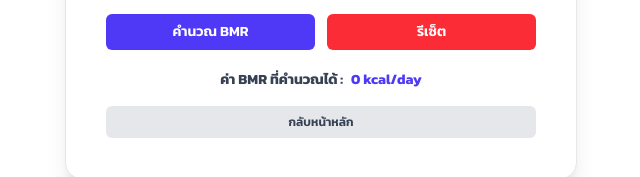
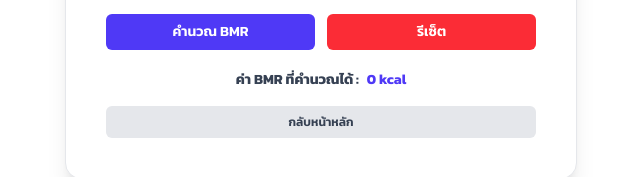
Before and after one commit to aukkapono-rgb/react-calculate-sau-app, a React (Vite) app: page /bmr in a window 1280 px wide. Shown: the part 551-728 px from the top of the page, without its empty margins (319-959 px from the left). Built offline with nearby package versions, Linux system fonts and the light colour scheme; a web font is replaced by a local one.

Commit message:
edit bmr

```diff
--- a/src/pages/Bmr.jsx
+++ b/src/pages/Bmr.jsx
@@ -126,7 +126,7 @@ export default function Bmr() {
         {/* ผลลัพธ์ */}
         <div className="flex justify-center items-center gap-2 mt-5 font-kanit">
           <span className="font-bold text-gray-700 text-sm">ค่า BMR ที่คำนวณได้ :</span>
-          <span className="font-bold text-indigo-600 text-sm">{bmr} kcal/day</span>
+          <span className="font-bold text-indigo-600 text-sm">{bmr} kcal</span>
         </div>
 
         {/* ลิงก์กลับหน้าหลัก */}
```
